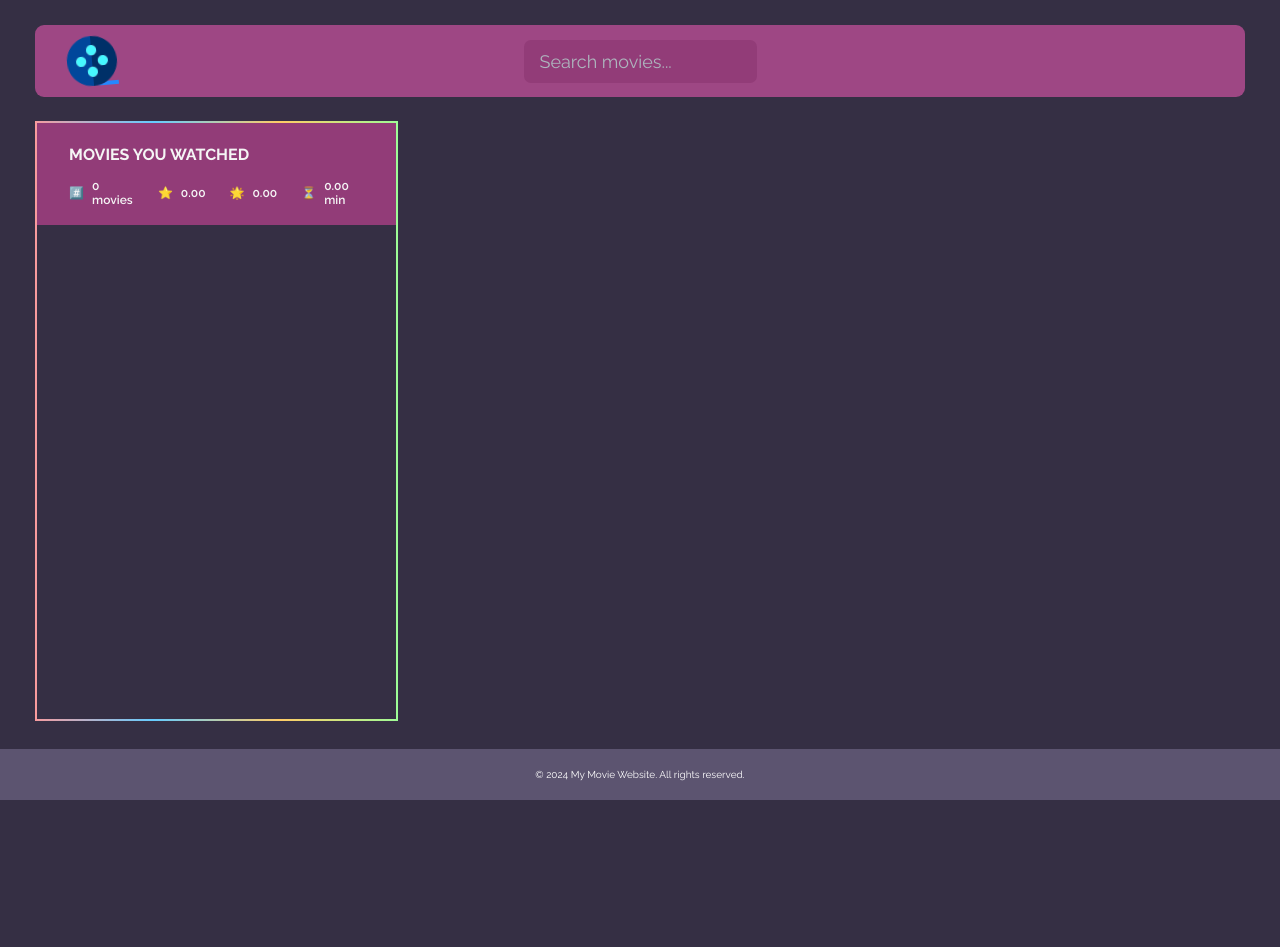
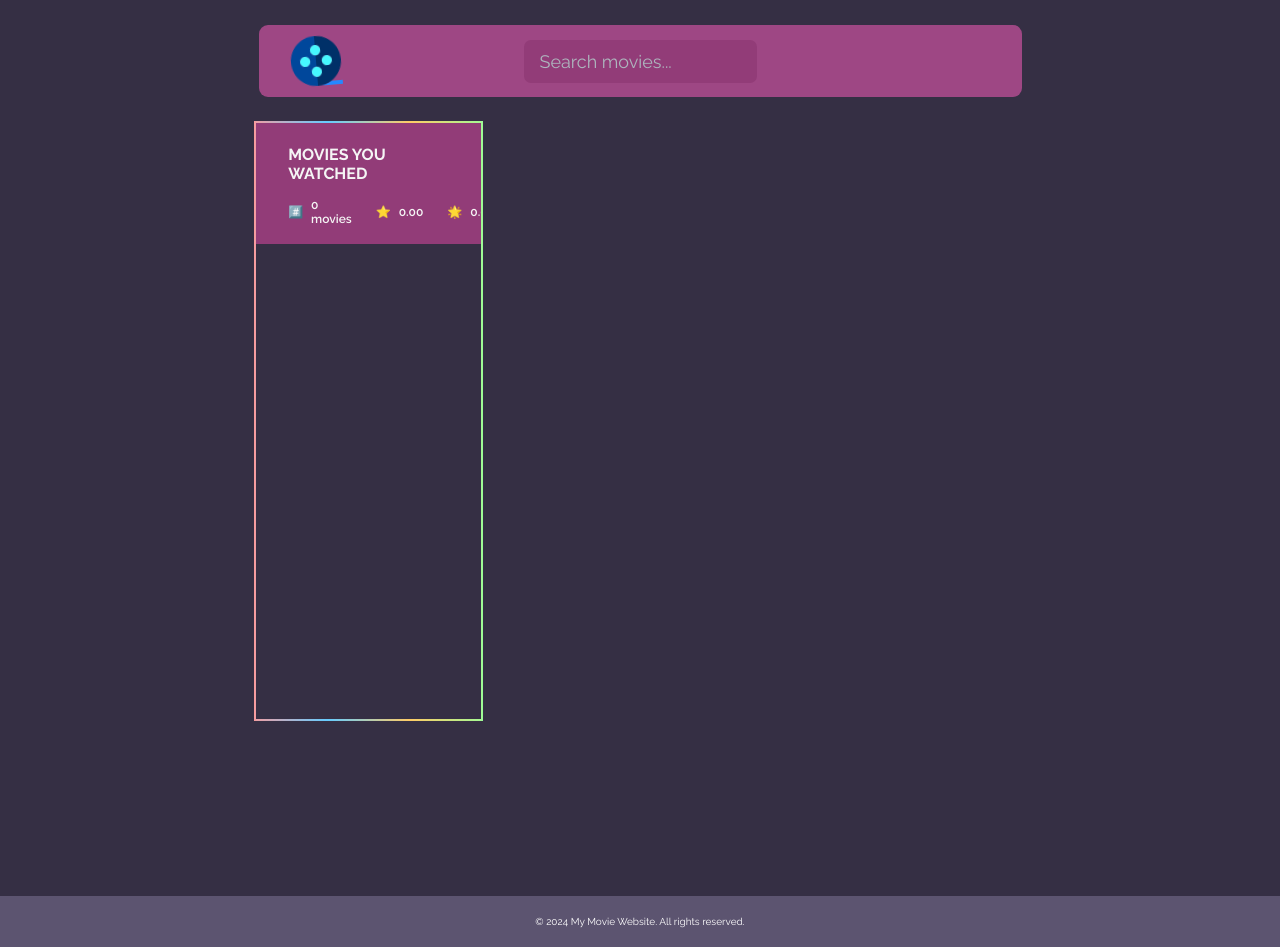
Before and after one commit to hosseinkhoshnevis94/my-movies, a React (Vite) app: page / in a window 1280 px wide. Before the commit the page ends 800 px from the top, so only its background shows below. Built offline with nearby package versions, Linux system fonts and the light colour scheme.

Commit message:
fixed footer position isseu

```diff
--- a/src/App.jsx
+++ b/src/App.jsx
@@ -44,8 +44,9 @@ import Footer from "./assets/components/Footer/Footer";
 
 
   return (
-    <div>
-    <div className="container">
+    <>
+
+      <div className="container">
       <NavBar>
         <SearchInput query={query} setQuery={setQuery} />
        {movies.length>0 && <NumResults movies={movies} />}
@@ -79,9 +80,10 @@ import Footer from "./assets/components/Footer/Footer";
         </Box>}
       </Main>
       <BackToTop></BackToTop>
-    </div>
+      </div>
       <Footer></Footer>
-    </div>
+
+    </>
   );
 }
 
--- a/src/assets/components/Footer/Footer.css
+++ b/src/assets/components/Footer/Footer.css
@@ -5,9 +5,6 @@
     padding: 20px; /* Padding */
     text-align: center; /* Center-align text */
     margin-top: 150px;
-    position: absolute;
-    bottom: 0;
-    left: 0;
     width: 100%;
   }
 
--- a/src/index.css
+++ b/src/index.css
@@ -26,6 +26,14 @@ html {
   font-size: 62.5%;
 }
 
+#root{
+  min-height: 100vh;
+  display: flex;
+  align-items: center;
+  justify-content: space-between;
+  flex-direction: column;
+
+}
 body {
 
   color: var(--color-text);
```
